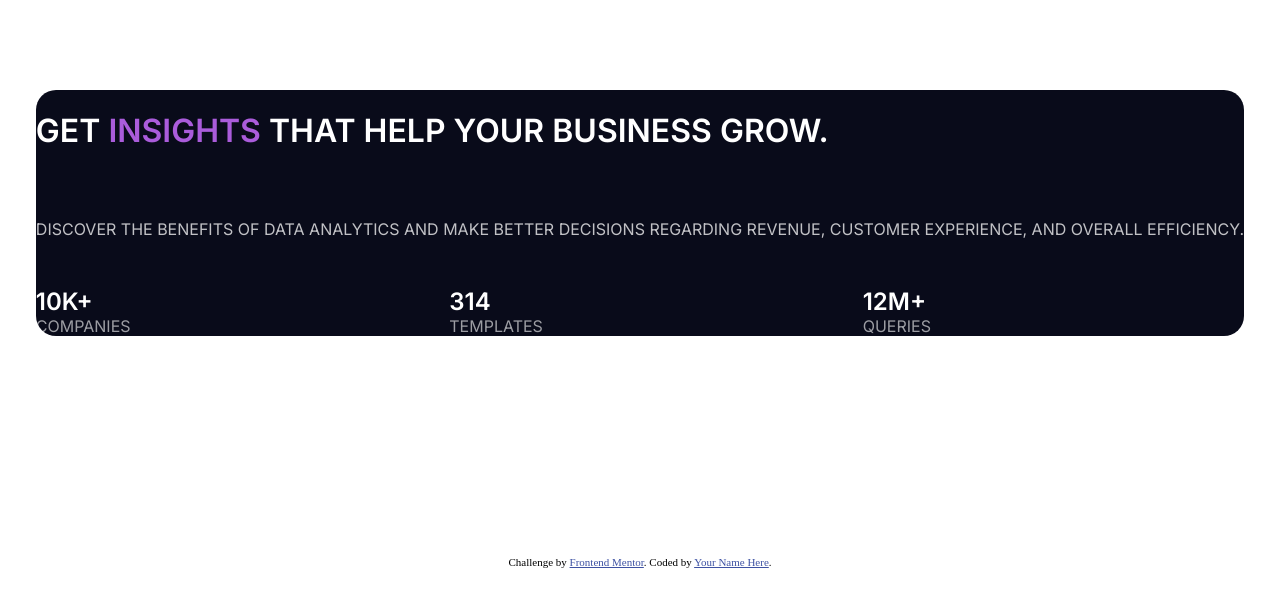
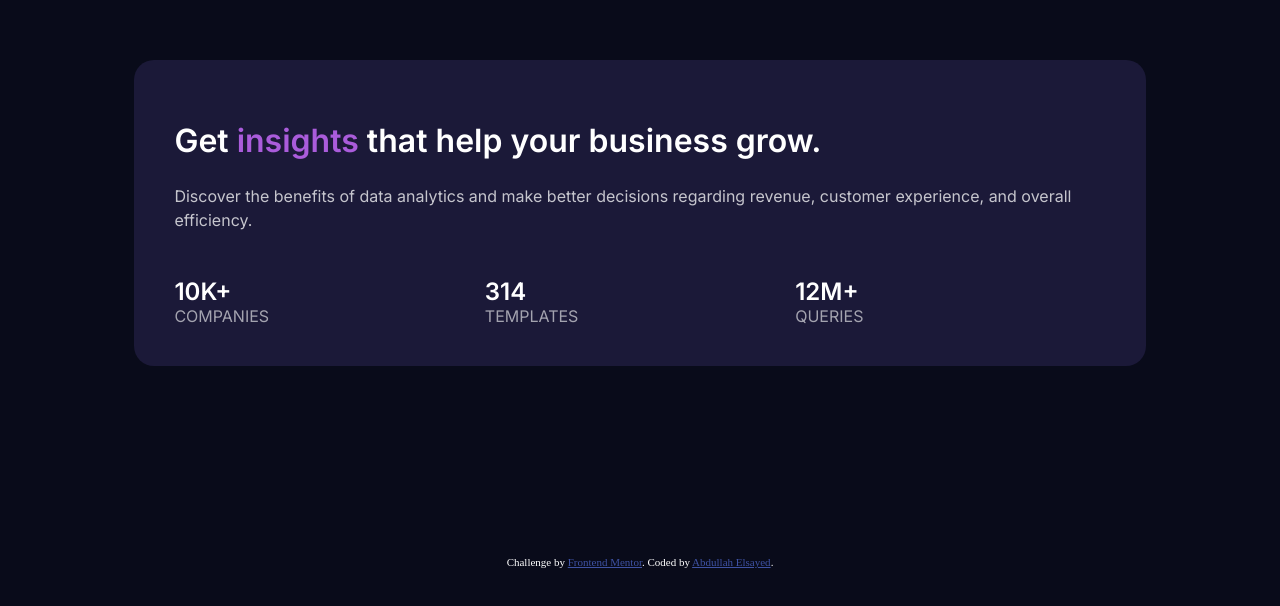
Before and after one commit to babhero10/Stats_preview_card_component, a plain HTML site: page index.html in a window 1280 px wide. Shown: the part 138-744 px from the top of the page. Drawn offline with Linux system fonts and the light colour scheme.

Commit message:
Fix grid system and style the word

```diff
--- a/index.html
+++ b/index.html
@@ -18,10 +18,10 @@
   <div class="center">
     <div class="container">
       <div class = "main_content">
-        <h1>Get <span> insights </span> that help your business grow.</h1>
-
-        <p>Discover the benefits of data analytics and make better decisions regarding revenue, customer
-        experience, and overall efficiency.</p>
+        <h1>Get <span> insights </span> that help your business grow.
+          <p>Discover the benefits of data analytics and make better decisions regarding revenue, customer
+            experience, and overall efficiency.</p>
+            </h1>
 
 
         <div>
@@ -44,7 +44,7 @@
 
   <div class="attribution">
     Challenge by <a href="https://www.frontendmentor.io?ref=challenge" target="_blank">Frontend Mentor</a>.
-    Coded by <a href="#">Your Name Here</a>.
+    Coded by <a href="#">Abdullah Elsayed</a>.
   </div>
 
 
--- a/style.css
+++ b/style.css
@@ -6,7 +6,7 @@
   --trans_white: hsla(0, 0%, 100%, 0.75);
   --slightly_trans_white: hsla(0, 0%, 100%, 0.6);
 
-  --font_size: 1em;
+  --font_size: 1rem;
 }
 
 * {
@@ -15,6 +15,7 @@
 
 html, body {
   height: 95%;
+  background-color: var(--dark_blue);
 }
 
 .center {
@@ -27,17 +28,21 @@ html, body {
 
 .container {
   display: flex;
+  width: 80%;
   justify-content: space-between;
-  background-color: var(--dark_blue);
+  background-color: var(--desaturated_blue);
+
   border-radius: 20px;
 }
 
 .main_content {
   display: grid;
   grid-template-columns: repeat(3, 1fr);
-  grid-gap: 2em;
-  grid-template-areas: "hd hd hd" "p p p" "info3 info2 info1";
-  justify-content: space-around;
+
+  grid-template-areas: "hd hd hd"  "info2 info3 info1";
+  justify-content: space-between;
+
+  padding: 2.5em;
 
   font-family: 'Inter', sans-serif;
   font-size:  var(--font_size);
@@ -55,16 +60,18 @@ html, body {
   color: var(--soft_violet);
 }
 
-.container p {
-  grid-area: p;
+h1 p {
   color: var(--trans_white);
   font-weight: 400;
+  font-size: var(--font_size);
+  line-height: 1.5;
+  word-wrap: break-word;
+  padding: .5em 0;
 }
 
 .container div {
   color: var(--white);
   text-align: left;
-  text-transform: uppercase;
   font-weight: 700;
 }
 
@@ -72,11 +79,13 @@ html, body {
   color: var(--white);
   font-weight: 700;
   font-size: 1.5em;
+  text-transform: uppercase;
 }
 
 .container .names {
   color: var(--slightly_trans_white);
   font-weight: 400;
+  text-transform: uppercase;
 }
 
 .container div:nth-child(1) {
@@ -91,11 +100,6 @@ html, body {
   grid-area: info3;
 }
 
-.attribution {
-  font-size: 11px;
-  text-align: center;
-}
-
 img {
   grid-area: img;
   border-radius: inherit;
@@ -103,6 +107,12 @@ img {
   border-bottom-left-radius: 0;
 }
 
+.attribution {
+  font-size: 11px;
+  text-align: center;
+  color: var(--white);
+}
+
 .attribution a {
   color: hsl(228, 45%, 44%);
 }
```
